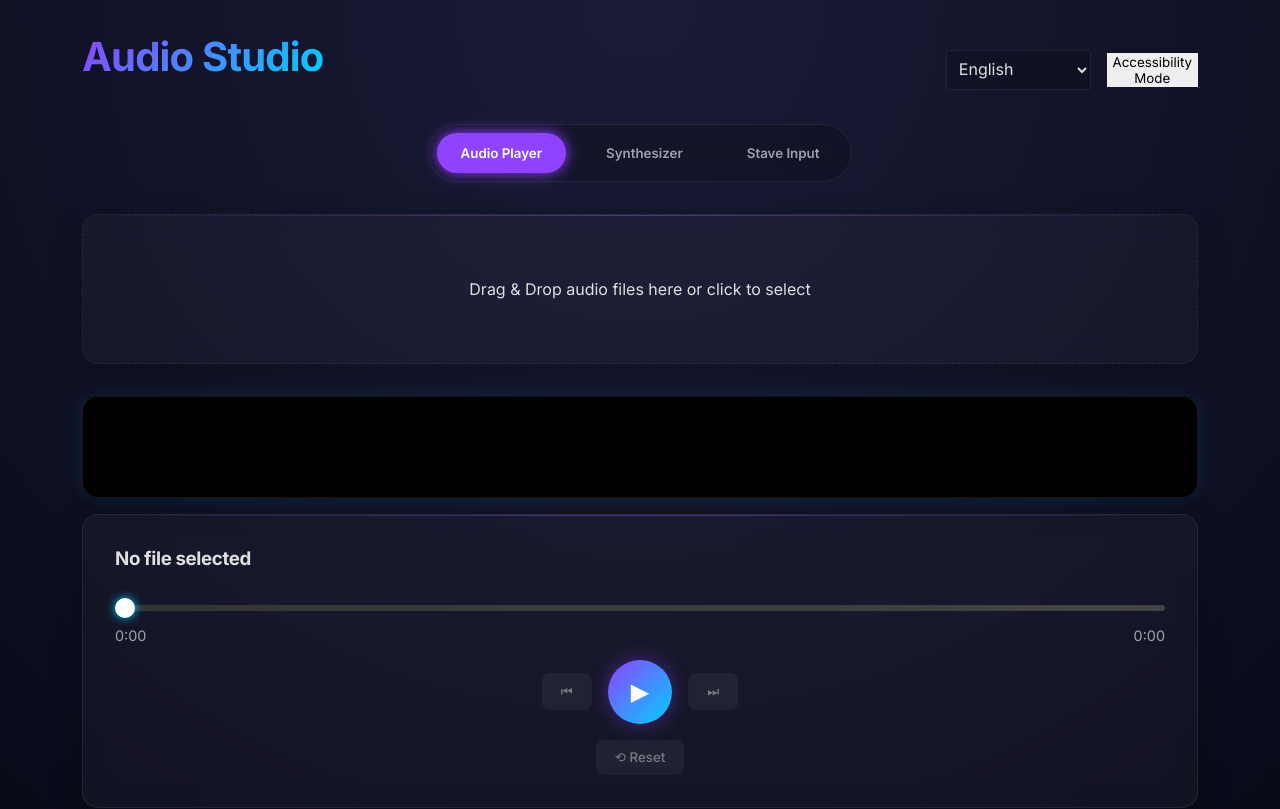
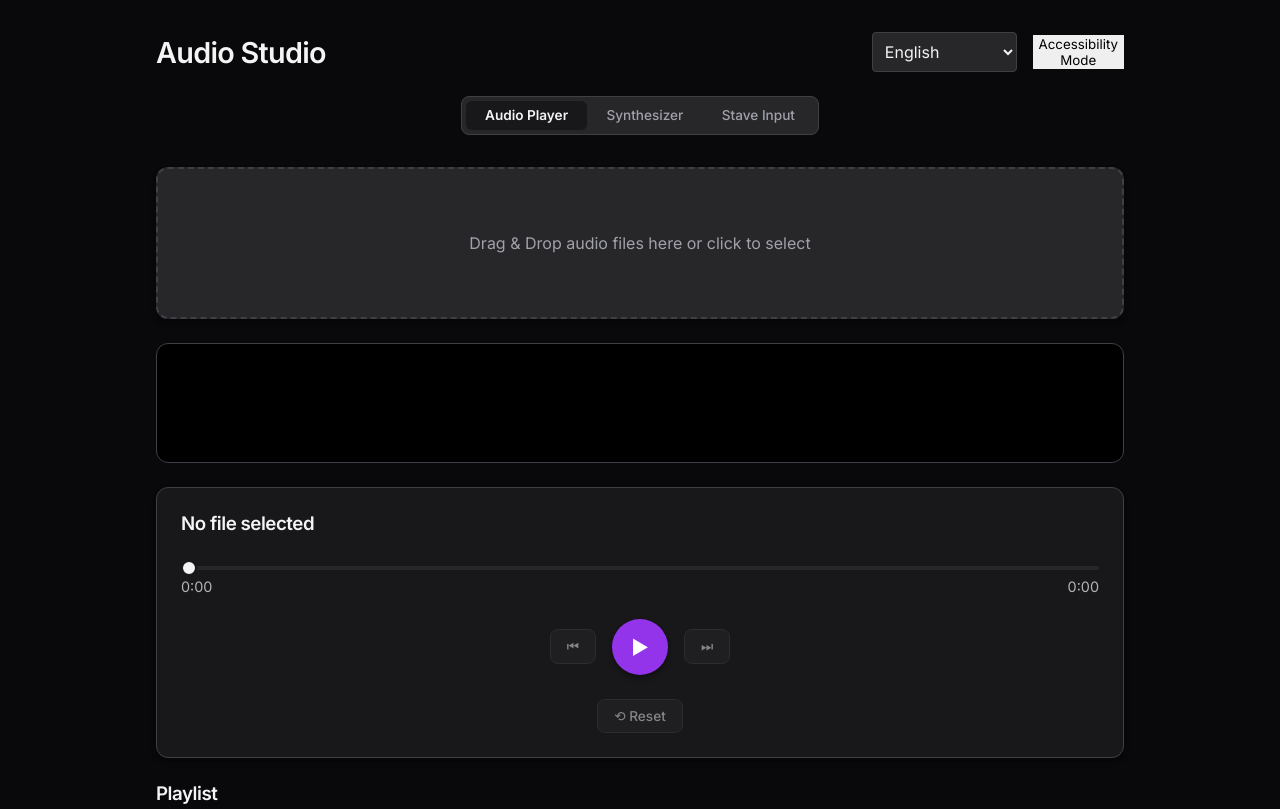
Before and after one commit to Luckysreee/MyAudioPlayer, a React (Vite) app: page / in a window 1280 px wide. Shown: the top 809 px of the page. Built offline with nearby package versions, Linux system fonts and the light colour scheme; the HTML template or start-up script is replaced by a standard one.

Commit message:
UI Refinement

```diff
--- a/src/styles/base.css
+++ b/src/styles/base.css
@@ -1,206 +1,274 @@
 :root {
-  /* Dark Mode ("Cyberpunk Studio") */
-  --bg-dark-1: #0a0b1e;
-  --bg-dark-2: #161832;
-  --text-dark: #e0e0e0;
+  /* ========================================= */
+  /*            THEME VARIABLES                */
+  /* ========================================= */
 
-  /* Light Mode ("Minimalist Studio") */
-  --bg-light-1: #f8f9fa;
-  --bg-light-2: #ffffff;
-  --text-light: #1a1a1a;
+  /* Dark Theme (Default) - "Pro Studio" */
+  --bg-app: #09090b;
+  /* Zinc 950 */
+  --bg-panel: #18181b;
+  /* Zinc 900 */
+  --bg-element: #27272a;
+  /* Zinc 800 */
+  --border-subtle: #3f3f46;
+  /* Zinc 700 */
 
-  /* Shared Palette */
-  --primary: #8f42ff;
-  --primary-hover: #a362ff;
-  --accent: #00d0ff;
-  --error: #ff4444;
+  --text-main: #f4f4f5;
+  /* Zinc 100 */
+  --text-muted: #a1a1aa;
+  /* Zinc 400 */
 
-  /* Glassmorphism */
-  --glass-bg: rgba(255, 255, 255, 0.03);
-  --glass-border: rgba(255, 255, 255, 0.08);
-  --glass-blur: 12px;
+  --primary: #9333ea;
+  /* Purple 600 */
+  --primary-hover: #a855f7;
+  /* Purple 500 */
+  --accent: #3b82f6;
+  /* Blue 500 */
+
+  --shadow-sm: 0 1px 2px 0 rgba(0, 0, 0, 0.05);
+  --shadow-md: 0 4px 6px -1px rgba(0, 0, 0, 0.3), 0 2px 4px -1px rgba(0, 0, 0, 0.15);
+  --shadow-lg: 0 10px 15px -3px rgba(0, 0, 0, 0.4), 0 4px 6px -2px rgba(0, 0, 0, 0.2);
 
   /* Measurements */
-  --radius-lg: 16px;
-  --radius-md: 12px;
-  --radius-sm: 8px;
-  --max-width: 1180px;
+  --radius-lg: 12px;
+  --radius-md: 8px;
+  --radius-sm: 6px;
+  --max-width: 1000px;
 
-  /* Typography */
-  --font-ui: 'Inter', sans-serif;
+  /* Fonts */
+  --font-ui: 'Inter', -apple-system, BlinkMacSystemFont, "Segoe UI", Roboto, sans-serif;
   --font-mono: 'JetBrains Mono', monospace;
-
-  /* Transitions */
-  --ease: cubic-bezier(0.23, 1, 0.32, 1);
 }
 
-/* Base Reset & Layout */
-* {
+/* Light Theme - "Clean Studio" */
+.light-theme {
+  --bg-app: #f4f4f5;
+  /* Zinc 100 */
+  --bg-panel: #ffffff;
+  /* White */
+  --bg-element: #e4e4e7;
+  /* Zinc 200 */
+  --border-subtle: #d4d4d8;
+  /* Zinc 300 */
+
+  --text-main: #18181b;
+  /* Zinc 900 */
+  --text-muted: #71717a;
+  /* Zinc 500 */
+
+  --primary: #2563eb;
+  /* Blue 600 */
+  --primary-hover: #3b82f6;
+  /* Blue 500 */
+
+  --shadow-sm: 0 1px 2px 0 rgba(0, 0, 0, 0.05);
+  --shadow-md: 0 4px 6px -1px rgba(0, 0, 0, 0.1), 0 2px 4px -1px rgba(0, 0, 0, 0.06);
+  --shadow-lg: 0 10px 15px -3px rgba(0, 0, 0, 0.1), 0 4px 6px -2px rgba(0, 0, 0, 0.05);
+}
+
+/* Base Reset */
+*,
+*::before,
+*::after {
   box-sizing: border-box;
 }
 
 body {
   margin: 0;
   font-family: var(--font-ui);
-  background: radial-gradient(circle at 50% 0%, #1a1c38 0%, #050510 100%);
-  color: var(--text-dark);
+  background-color: var(--bg-app);
+  color: var(--text-main);
   min-height: 100vh;
   display: flex;
   justify-content: center;
-  overflow-x: hidden;
-  transition: background 0.5s var(--ease), color 0.5s;
-}
-
-body.light-theme {
-  background: radial-gradient(circle at 50% 0%, #ffffff 0%, #eef1f5 100%);
-  color: var(--text-light);
+  transition: background-color 0.3s, color 0.3s;
+  -webkit-font-smoothing: antialiased;
 }
 
 #root {
   width: 100%;
   max-width: var(--max-width);
-  padding: 2rem;
+  padding: 2rem 1rem;
   margin: 0 auto;
 }
 
-/* Typography */
+/* Typography Refinements */
 h1,
 h2,
-h3 {
-  font-weight: 700;
-  letter-spacing: -0.02em;
+h3,
+h4 {
   margin-top: 0;
+  color: var(--text-main);
+  letter-spacing: -0.025em;
+  font-weight: 600;
 }
 
 h1 {
-  font-size: 2.5rem;
-  background: linear-gradient(135deg, var(--primary) 0%, var(--accent) 100%);
-  -webkit-background-clip: text;
-  -webkit-text-fill-color: transparent;
-  display: inline-block;
+  font-size: 1.8rem;
+  text-align: left;
+  margin-bottom: 0;
 }
 
-/* Components: Cards */
+label {
+  display: block;
+  font-size: 0.75rem;
+  text-transform: uppercase;
+  letter-spacing: 0.05em;
+  font-weight: 600;
+  color: var(--text-muted);
+  margin-bottom: 0.4rem;
+}
+
+/* ========================================= */
+/*               COMPONENTS                  */
+/* ========================================= */
+
+/* 1. Cards - Crisp & Solid */
 .card {
-  background: var(--glass-bg);
-  backdrop-filter: blur(var(--glass-blur));
-  -webkit-backdrop-filter: blur(var(--glass-blur));
-  border: 1px solid var(--glass-border);
+  background: var(--bg-panel);
+  border: 1px solid var(--border-subtle);
   border-radius: var(--radius-lg);
-  padding: 2rem;
-  box-shadow: 0 8px 32px rgba(0, 0, 0, 0.2);
-  margin-bottom: 2rem;
+  box-shadow: var(--shadow-md);
+  padding: 1.5rem;
+  margin-bottom: 1.5rem;
   position: relative;
   overflow: hidden;
 }
 
-.card::before {
-  content: '';
-  position: absolute;
-  top: 0;
-  left: 0;
-  right: 0;
-  height: 1px;
-  background: linear-gradient(90deg, transparent, var(--primary), transparent);
-  opacity: 0.5;
-}
-
-.light-theme .card {
-  background: rgba(255, 255, 255, 0.7);
-  box-shadow: 0 8px 32px rgba(0, 0, 0, 0.05);
-  border: 1px solid rgba(0, 0, 0, 0.05);
-}
-
-/* Tabs */
+/* 2. Tab Bar - Segmented Control Style */
 .tab-bar {
   display: flex;
-  justify-content: center;
-  gap: 1rem;
-  margin-bottom: 2rem;
-  background: rgba(0, 0, 0, 0.2);
-  padding: 0.5rem;
-  border-radius: 50px;
-  backdrop-filter: blur(10px);
+  background: var(--bg-element);
+  padding: 4px;
+  border-radius: var(--radius-md);
   width: fit-content;
-  margin-left: auto;
-  margin-right: auto;
-  border: 1px solid var(--glass-border);
+  /* Auto width */
+  margin: 0 auto 2rem auto;
+  border: 1px solid var(--border-subtle);
 }
 
 .tab-btn {
   background: transparent;
-  color: rgba(255, 255, 255, 0.6);
+  color: var(--text-muted);
+  font-size: 0.85rem;
+  font-weight: 500;
+  padding: 0.4rem 1.2rem;
+  border-radius: var(--radius-sm);
   border: none;
-  padding: 0.75rem 1.5rem;
-  border-radius: 40px;
   cursor: pointer;
-  font-weight: 600;
-  transition: all 0.3s var(--ease);
-  margin: 0;
-  /* Override default */
-}
-
-.light-theme .tab-bar {
-  background: rgba(255, 255, 255, 0.5);
-  border-color: rgba(0, 0, 0, 0.05);
-}
-
-.light-theme .tab-btn {
-  color: rgba(0, 0, 0, 0.5);
+  transition: all 0.2s ease;
 }
 
 .tab-btn:hover {
-  color: #fff;
-  background: rgba(255, 255, 255, 0.05);
-}
-
-.light-theme .tab-btn:hover {
-  color: #000;
-  background: rgba(0, 0, 0, 0.05);
+  color: var(--text-main);
 }
 
 .tab-btn.active {
-  background: var(--primary);
-  color: #fff;
-  box-shadow: 0 0 15px var(--primary);
+  background: var(--bg-panel);
+  color: var(--text-main);
+  box-shadow: var(--shadow-sm);
+  font-weight: 600;
 }
 
-/* Buttons */
+/* 3. Inputs - Clean & Technical */
+select,
+input[type="text"],
+textarea {
+  background: var(--bg-element);
+  border: 1px solid var(--border-subtle);
+  color: var(--text-main);
+  border-radius: var(--radius-md);
+  padding: 0.6rem 0.8rem;
+  font-family: inherit;
+  font-size: 0.9rem;
+  width: 100%;
+  transition: border-color 0.2s, box-shadow 0.2s;
+}
+
+select:focus,
+input:focus,
+textarea:focus {
+  outline: none;
+  border-color: var(--primary);
+  box-shadow: 0 0 0 3px rgba(147, 51, 234, 0.15);
+  /* Primary with opacity */
+}
+
+/* Sliders - Precision Look */
+input[type="range"] {
+  -webkit-appearance: none;
+  width: 100%;
+  background: transparent;
+  margin: 0.5rem 0;
+}
+
+input[type="range"]::-webkit-slider-runnable-track {
+  width: 100%;
+  height: 4px;
+  cursor: pointer;
+  background: var(--bg-element);
+  border-radius: 2px;
+}
+
+input[type="range"]::-webkit-slider-thumb {
+  -webkit-appearance: none;
+  height: 16px;
+  width: 16px;
+  border-radius: 50%;
+  background: var(--text-main);
+  cursor: pointer;
+  margin-top: -6px;
+  /* align center */
+  border: 2px solid var(--bg-panel);
+  box-shadow: var(--shadow-sm);
+  transition: transform 0.1s;
+}
+
+input[type="range"]::-webkit-slider-thumb:hover {
+  transform: scale(1.1);
+}
+
+/* 4. Buttons - Solid & Direct */
 button {
-  border: none;
   cursor: pointer;
   font-family: var(--font-ui);
-  transition: all 0.2s var(--ease);
+  transition: all 0.2s;
+  border: none;
 }
 
 .btn-primary {
-  width: 64px;
-  height: 64px;
+  background: var(--primary);
+  color: white;
   border-radius: 50%;
-  background: linear-gradient(135deg, var(--primary), var(--accent));
-  color: #fff;
-  font-size: 1.5rem;
+  /* Circle play button */
+  width: 56px;
+  height: 56px;
   display: flex;
   align-items: center;
   justify-content: center;
-  box-shadow: 0 0 20px rgba(143, 66, 255, 0.4);
+  font-size: 1.2rem;
+  box-shadow: var(--shadow-md);
 }
 
 .btn-primary:hover {
-  transform: scale(1.05);
-  box-shadow: 0 0 30px rgba(143, 66, 255, 0.6);
+  background: var(--primary-hover);
+  transform: translateY(-1px);
+  box-shadow: var(--shadow-lg);
 }
 
 .btn-secondary {
-  border-radius: var(--radius-sm);
-  padding: 0.6rem 1.2rem;
-  background: rgba(255, 255, 255, 0.1);
-  color: inherit;
+  background: var(--bg-element);
+  color: var(--text-main);
+  border: 1px solid var(--border-subtle);
+  padding: 0.5rem 1rem;
+  border-radius: var(--radius-md);
+  font-size: 0.85rem;
   font-weight: 500;
 }
 
 .btn-secondary:hover {
-  background: rgba(255, 255, 255, 0.2);
+  background: var(--border-subtle);
+  /* Slight darken */
 }
 
 .btn-secondary:disabled {
@@ -208,78 +276,8 @@ button {
   cursor: not-allowed;
 }
 
-/* Inputs & Sliders */
-input[type="range"] {
-  -webkit-appearance: none;
-  width: 100%;
-  background: transparent;
-  margin: 1rem 0;
-}
 
-input[type="range"]::-webkit-slider-runnable-track {
-  width: 100%;
-  height: 6px;
-  cursor: pointer;
-  background: linear-gradient(90deg, #333, #444);
-  border-radius: 3px;
-}
-
-.light-theme input[type="range"]::-webkit-slider-runnable-track {
-  background: #e0e0e0;
-}
-
-input[type="range"]::-webkit-slider-thumb {
-  height: 20px;
-  width: 20px;
-  border-radius: 50%;
-  background: #fff;
-  cursor: pointer;
-  -webkit-appearance: none;
-  margin-top: -7px;
-  box-shadow: 0 0 10px var(--accent);
-}
-
-select,
-input[type="text"],
-textarea {
-  background: rgba(0, 0, 0, 0.2);
-  border: 1px solid var(--glass-border);
-  color: inherit;
-  border-radius: var(--radius-md);
-  padding: 0.8rem;
-  font-family: inherit;
-  width: 100%;
-}
-
-.light-theme select,
-.light-theme input[type="text"],
-.light-theme textarea {
-  background: #f5f5f5;
-  border-color: #ddd;
-}
-
-select:focus,
-input:focus,
-textarea:focus {
-  outline: none;
-  border-color: var(--primary);
-  box-shadow: 0 0 0 2px rgba(143, 66, 255, 0.2);
-}
-
-/* Visualizer */
-.visualizer-container {
-  border: 1px solid var(--glass-border);
-  border-radius: var(--radius-lg);
-  overflow: hidden;
-  box-shadow: 0 0 20px rgba(0, 208, 255, 0.1);
-  background: #000;
-}
-
-canvas {
-  display: block;
-}
-
-/* Utils */
+/* 5. Utility Layouts */
 .flex-between {
   display: flex;
   justify-content: space-between;
@@ -297,72 +295,62 @@ canvas {
 }
 
 .mt-4 {
+  margin-top: 1.5rem;
+}
+
+.mb-4 {
+  margin-bottom: 1.5rem;
+}
+
+/* 6. Visualizer Container - Framed */
+.visualizer-container {
+  background: #000;
+  /* Always black for contrast */
+  border-radius: var(--radius-lg);
+  border: 1px solid var(--border-subtle);
+  overflow: hidden;
+  box-shadow: inset 0 0 20px rgba(0, 0, 0, 0.5);
+  /* Inner depth */
+  height: 120px;
+  margin-bottom: 1.5rem;
+}
+
+/* 7. Specific Tweaks */
+.piano-keys {
   margin-top: 1rem;
 }
 
-.mb-4 {
-  margin-bottom: 1rem;
+.key {
+  border-radius: 0 0 4px 4px;
+  box-shadow: 0 2px 0 rgba(0, 0, 0, 0.1);
 }
 
-/* Piano Styling */
-.piano-keys {
-  display: flex;
-  justify-content: center;
-  gap: 2px;
-  margin: 1rem 0;
-}
-
-.key {
-  width: 40px;
-  height: 120px;
-  background: white;
-  border-radius: 0 0 4px 4px;
-  cursor: pointer;
-  position: relative;
-  border: 1px solid #ccc;
-  color: #333;
-  display: flex;
-  align-items: flex-end;
-  justify-content: center;
-  padding-bottom: 5px;
-  font-size: 0.8rem;
-  font-family: var(--font-mono);
-}
-
-.key.black {
-  width: 28px;
-  height: 80px;
-  background: #000;
-  color: #fff;
-  margin: 0 -14px;
-  z-index: 1;
-  border: 1px solid #333;
-}
-
-.key:active {
-  background: var(--primary);
-  color: white;
-}
-
-.key.black:active {
-  background: var(--accent);
-}
-
-/* Stave Table */
 .stave-input-container table {
-  width: 100%;
-  border-collapse: collapse;
-  font-family: var(--font-mono);
+  font-size: 0.9rem;
 }
 
 .stave-input-container th {
-  text-align: left;
-  color: var(--accent);
-  padding: 0.5rem;
-  border-bottom: 1px solid rgba(255, 255, 255, 0.1);
+  color: var(--text-muted);
+  font-weight: 600;
+  text-transform: uppercase;
+  font-size: 0.75rem;
 }
 
 .stave-input-container td {
-  padding: 0.5rem;
-  border-bottom: 1px solid rgba(255, 255, 255, 0.05);
+  border-bottom: 1px solid var(--border-subtle);
 }
+
+/* Drag Zone */
+.drop-zone {
+  border: 2px dashed var(--border-subtle);
+  background: var(--bg-element);
+  color: var(--text-muted);
+  transition: all 0.2s;
+}
+
+.drop-zone:hover,
+.drop-zone.dragging {
+  border-color: var(--primary);
+  background: rgba(147, 51, 234, 0.05);
+  color: var(--primary);
+}
```
